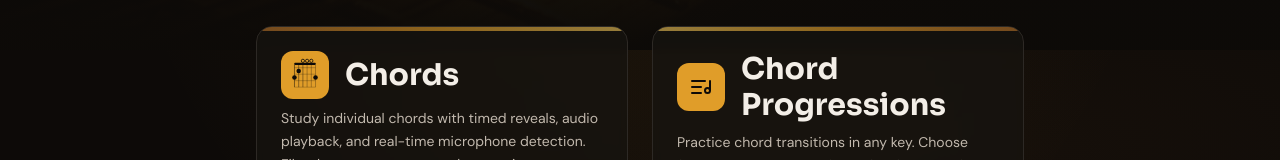
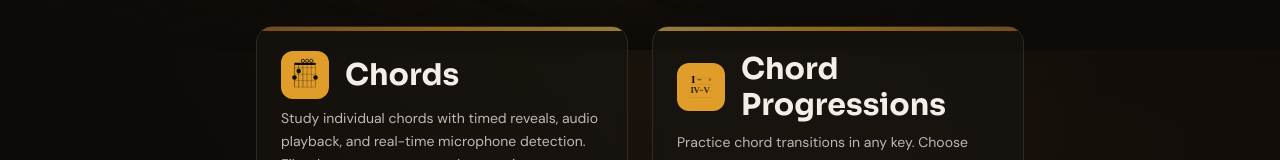
Before and after one commit to randysoller/FretMaster, a React (Vite) app: page / in a window 1280 px wide. Shown: the part 283-443 px from the top of the page. Built offline with nearby package versions, Linux system fonts and the light colour scheme.

Commit message:
Replace Chord Progressions card icon with I–IV–V graphic

```diff
--- a/src/pages/PracticeLanding.tsx
+++ b/src/pages/PracticeLanding.tsx
@@ -123,7 +123,30 @@ export default function PracticeLanding() {
               {/* Icon + Title */}
               <div className="flex items-center gap-4 mb-2">
                 <div className="flex items-center justify-center size-12 rounded-xl bg-[hsl(var(--color-primary))] shrink-0 group-hover:scale-110 group-hover:brightness-110 transition-all duration-300 overflow-hidden">
-                  <ListMusic className="size-6 text-[hsl(var(--bg-base))]" />
+                  {/* I–IV–V Roman numeral graphic */}
+                  <svg width="28" height="34" viewBox="0 0 34 42" fill="none" xmlns="http://www.w3.org/2000/svg">
+                    {/* Horizontal staff lines for musical context */}
+                    {[10, 18, 26, 34].map((y) => (
+                      <line key={y} x1="2" y1={y} x2="32" y2={y} stroke="hsl(var(--bg-base))" strokeOpacity="0.15" strokeWidth="0.6" />
+                    ))}
+                    {/* I */}
+                    <text x="5" y="16" fill="hsl(var(--bg-base))" fontFamily="serif" fontWeight="800" fontSize="13" letterSpacing="-0.5">
+                      I
+                    </text>
+                    {/* IV */}
+                    <text x="4" y="29" fill="hsl(var(--bg-base))" fontFamily="serif" fontWeight="700" fontSize="11" letterSpacing="-0.5" opacity="0.8">
+                      IV
+                    </text>
+                    {/* V */}
+                    <text x="20" y="29" fill="hsl(var(--bg-base))" fontFamily="serif" fontWeight="700" fontSize="11" letterSpacing="-0.5" opacity="0.8">
+                      V
+                    </text>
+                    {/* Connecting dashes */}
+                    <line x1="13" y1="12" x2="17" y2="12" stroke="hsl(var(--bg-base))" strokeWidth="1.2" strokeLinecap="round" strokeOpacity="0.6" />
+                    <line x1="16" y1="25" x2="19" y2="25" stroke="hsl(var(--bg-base))" strokeWidth="1.2" strokeLinecap="round" strokeOpacity="0.6" />
+                    {/* Small accent dot */}
+                    <circle cx="28" cy="12" r="1.5" fill="hsl(var(--bg-base))" opacity="0.35" />
+                  </svg>
                 </div>
                 <h2 className="font-display text-2xl sm:text-3xl font-bold text-[hsl(var(--text-default))]">
                   Chord Progressions
```
